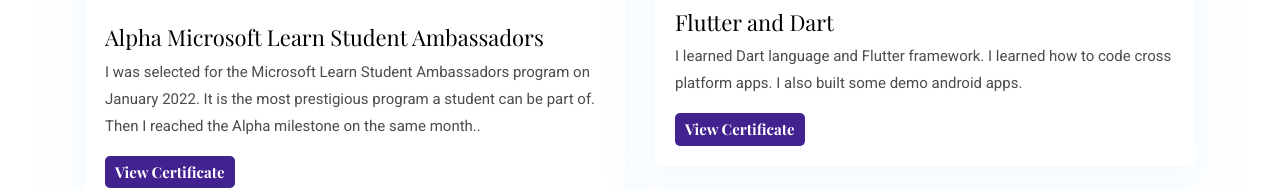
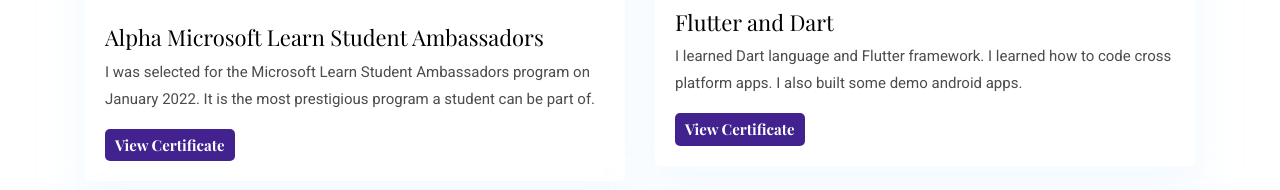
Before and after one commit to nurshatfateh/nurshatfateh.github.io, a plain HTML site: page certificates.html in a window 1280 px wide. Shown: the part 1009-1199 px from the top of the page. Drawn offline with nearby package versions, Linux system fonts and the light colour scheme.

Commit message:
Update certificates.html

```diff
--- a/certificates.html
+++ b/certificates.html
@@ -109,7 +109,7 @@
                 <h4 class="text-dark" href="blog-single.html">Alpha Microsoft Learn Student Ambassadors</h4>
               </h4>
               <p class="cars-text">I was selected for the Microsoft Learn Student Ambassadors program on January 2022. It is the most prestigious program a student can
-              be part of. Then I reached the Alpha milestone on the same month..</p>
+              be part of.</p>
               <a href="images/0001.jpg" class="btn btn-xs btn-primary">View Certificate</a>
             </div>
           </article>
```
